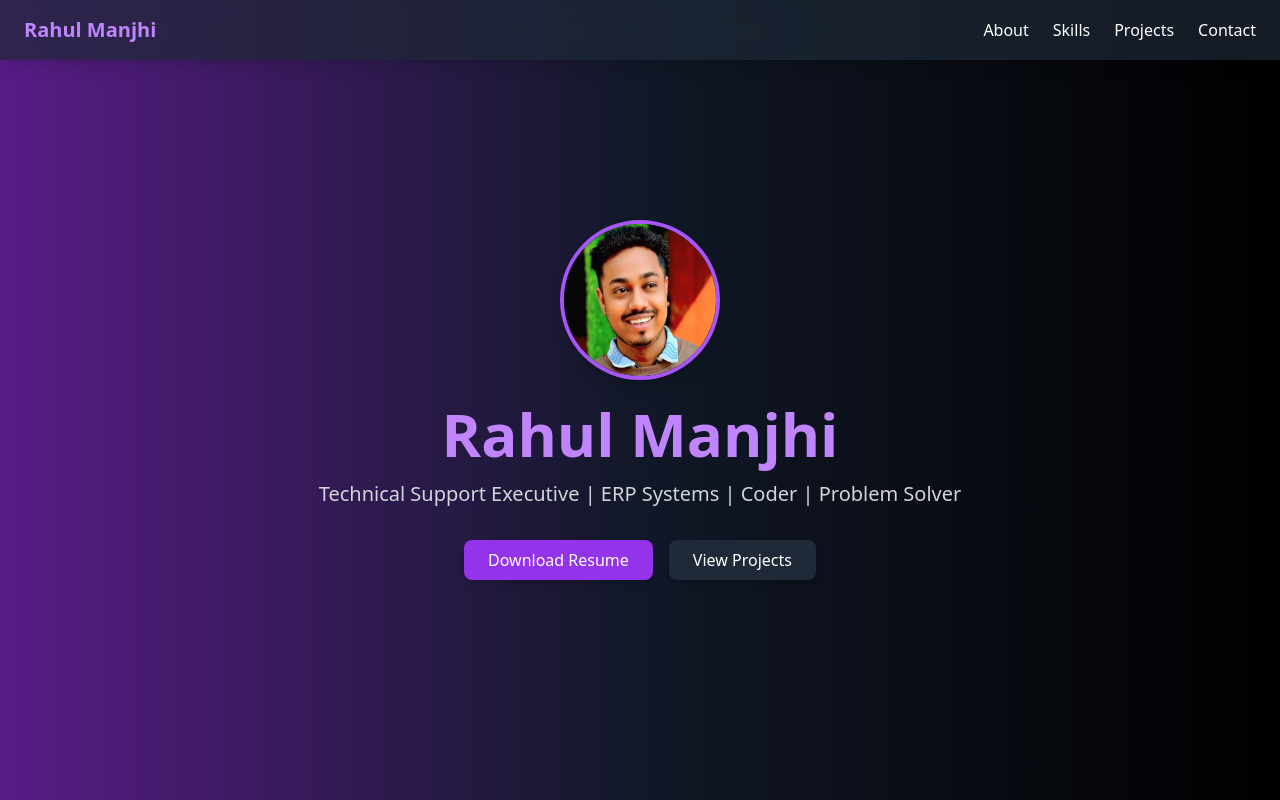
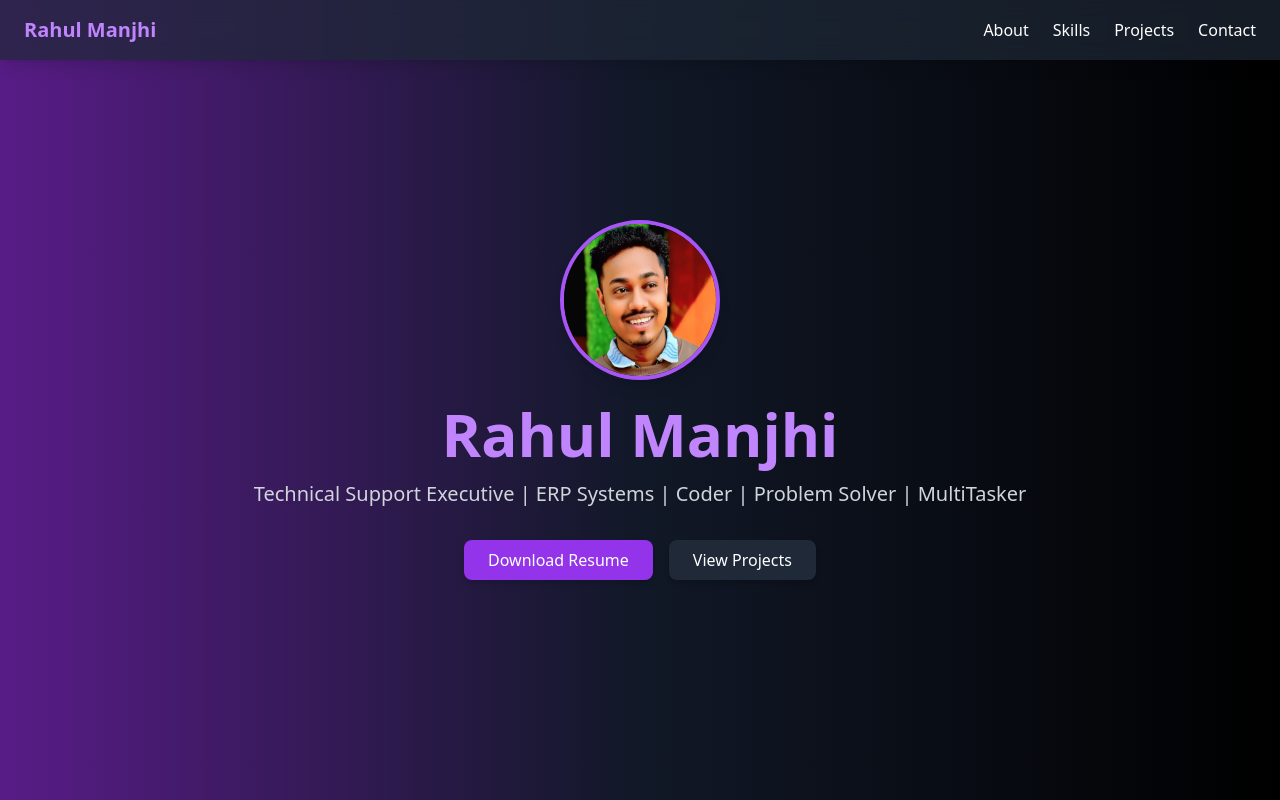
Before and after one commit to Rahul-manjhi/RahulManjhi-portfolio, a React (Create React App) app: page / in a window 1280 px wide. Shown: the top 800 px of the page. Built offline with nearby package versions, Linux system fonts and the light colour scheme.

Commit message:
Added multitasker in Hero.jsx

```diff
--- a/package.json
+++ b/package.json
@@ -15,11 +15,9 @@
     "postcss": "^8.4.21",
     "tailwindcss": "^3.4.0"
   },
-  "scripts": {
+   "scripts": {
     "start": "react-scripts start",
-    "build": "react-scripts build",
-    "predeploy": "npm run build",
-    "deploy": "gh-pages -d build"
+    "build": "react-scripts build"
   },
   "browserslist": {
     "production": [
--- a/src/components/Hero.jsx
+++ b/src/components/Hero.jsx
@@ -34,7 +34,7 @@ function Hero() {
         animate={{ opacity: 1 }}
         transition={{ duration: 1, delay: 0.6 }}
       >
-        Technical Support Executive | ERP Systems | Coder | Problem Solver
+        Technical Support Executive | ERP Systems | Coder | Problem Solver | MultiTasker
       </motion.p>
 
       <motion.p
```
Also changed, not shown: packagejson.txt, 7 other files (tests, documents, lock files or other folders).
